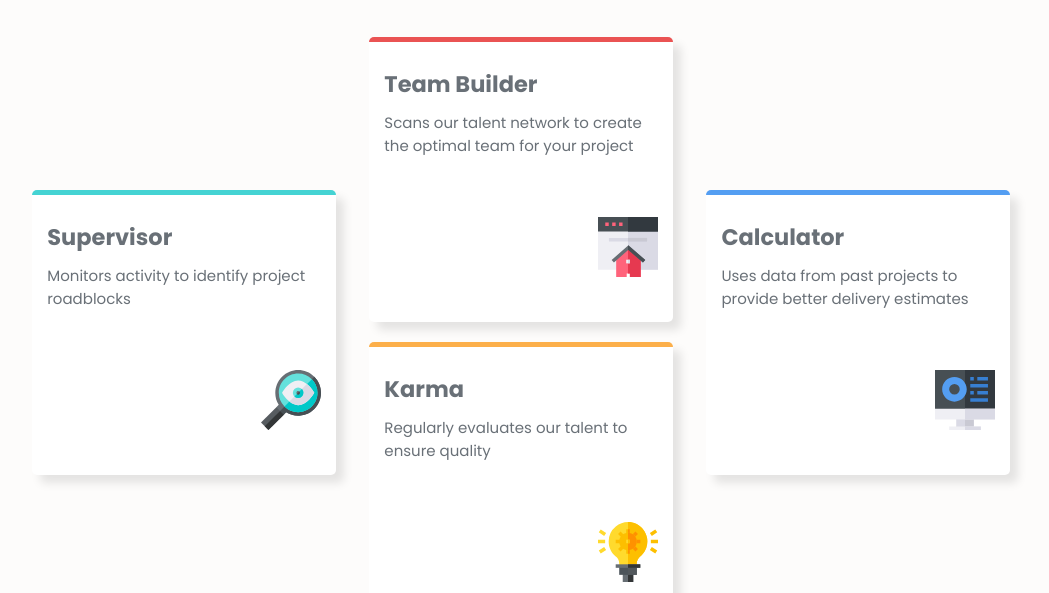
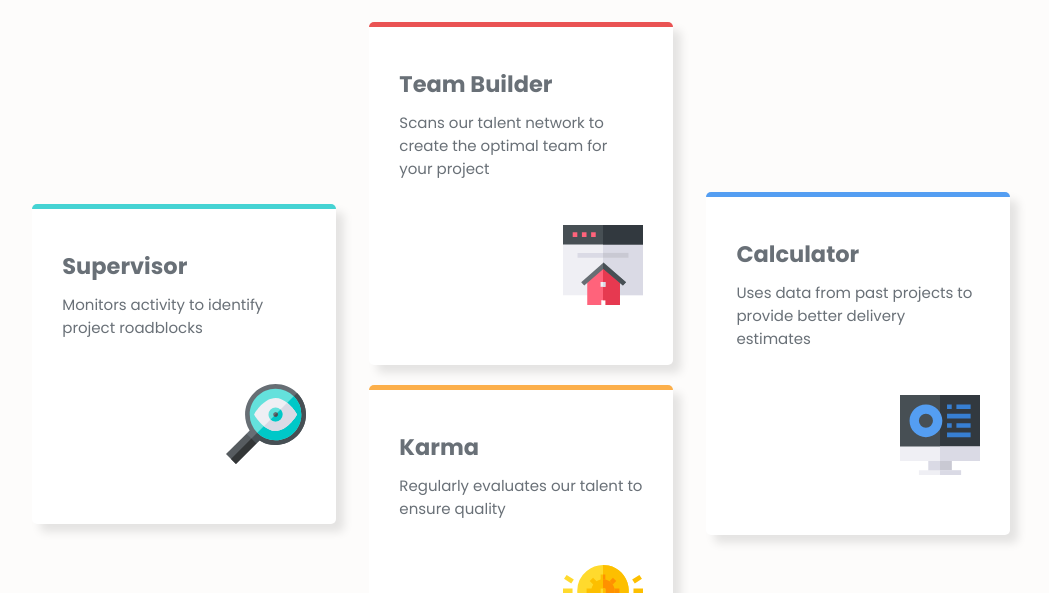
Before and after one commit to Master-Chowan/Four-card-feature-section, a plain HTML site: page index.html in a window 1280 px wide. Shown: the part 207-800 px from the top of the page, without its empty margins (119-1168 px from the left). Drawn offline with Linux system fonts and the light colour scheme.

Commit message:
Diseño mejorado

```diff
--- a/styles.css
+++ b/styles.css
@@ -54,7 +54,7 @@ main {
   flex-direction: column;
   width: 90%;
   background-color: white;
-  padding: 15px;
+  padding: 30px;
   margin: 10px;
   border-radius: 5px;
   /* border-top: 5px hsl(180, 62%, 55%); */
@@ -82,12 +82,12 @@ h2 {
 }
 
 p {
-  margin: 0 0 30px;
+  margin: 0 0 15px;
 }
 img {
     flex: 1;
-  width: 60px;
-  height: 60px;
+  width: 80px;
+  height: 80px;
   align-self: flex-end;
   margin: 30px 0 30px 0;
 }
```
Also changed, not shown: screenshot.jpg.
